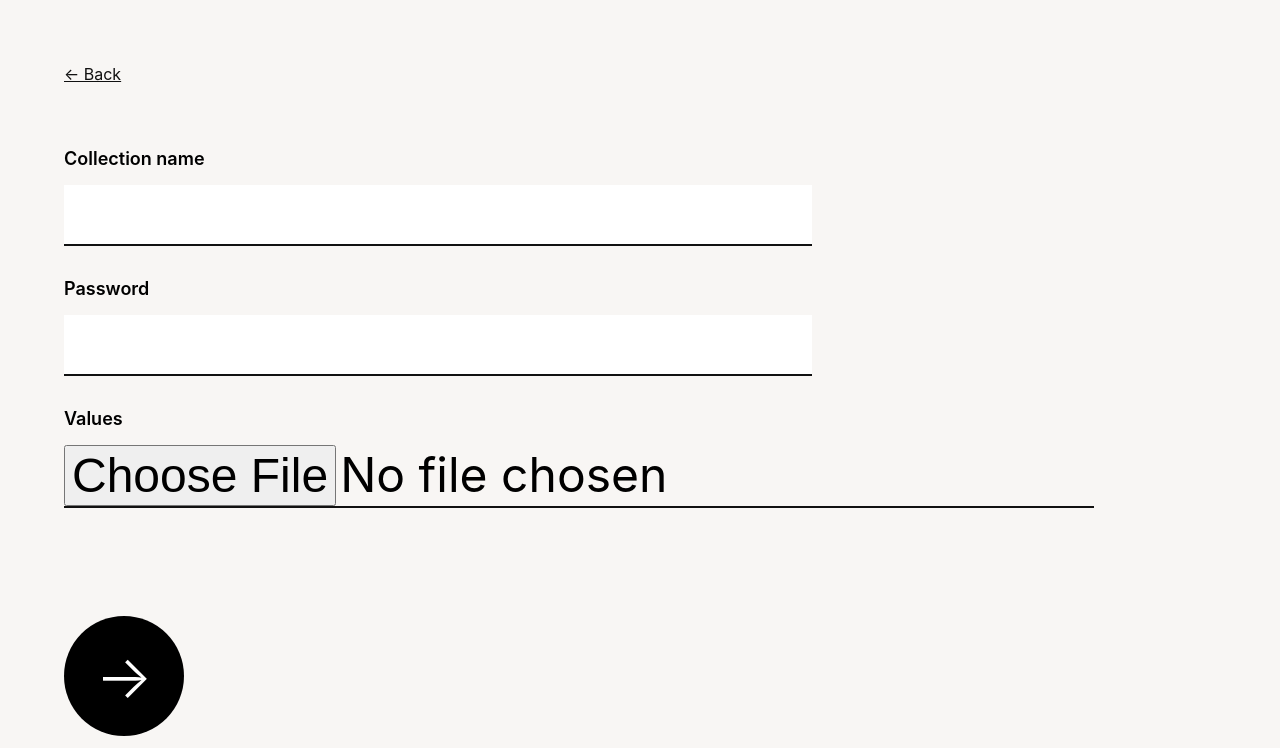
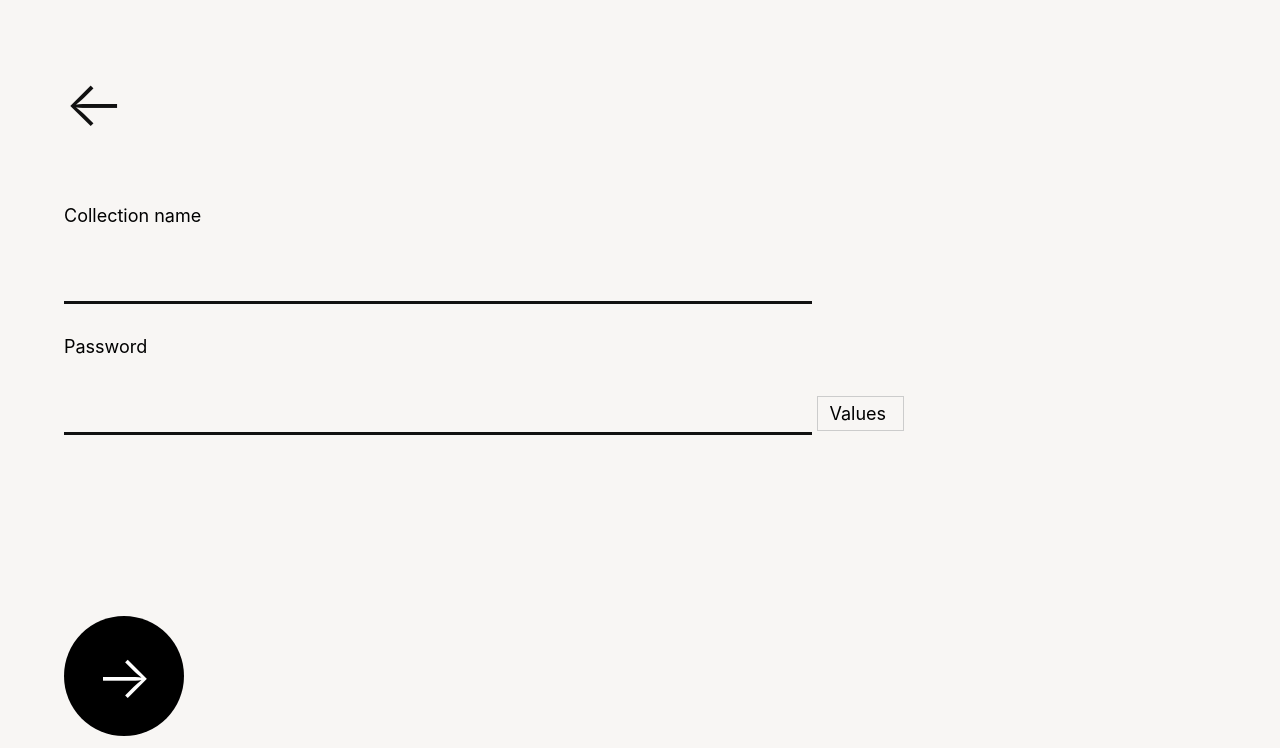
Before and after one commit to damagedgoods/combinator, a Django app: page /combine/collection/new/ in a window 1280 px wide. Shown: the top 748 px of the page. Run offline with Django 5.2, Linux system fonts and the light colour scheme.

Commit message:
Minor restylings

```diff
--- a/combine/static/css/styles.css
+++ b/combine/static/css/styles.css
@@ -263,7 +263,7 @@ form {
 label {
     display: block;
     font-size: 18px;
-    font-weight: 600;
+    font-weight: 400;
     margin: 32px 0 0 0;
 }
 
@@ -277,13 +277,15 @@ span.explanation {
 input {
     margin: 16px 0 0 0;
     border: none;
-    border-bottom: 2px solid #111;
+    border-bottom: 3px solid #111;
     font-size: 48px;
     font-weight: 400;
+    background-color: transparent;
 }
 
 input:focus{
     outline: none;
+    border-bottom: 3px solid orange;
 }
 
 input[type=submit] {
@@ -335,3 +337,15 @@ a.bigLink {
     margin: 32px 0;
     cursor: pointer;
 }
+
+
+input[type="file"] {
+    display: none;
+  }
+
+.custom-file-upload {
+    border: 1px solid #ccc;
+    display: inline-block;
+    padding: 6px 12px;
+    cursor: pointer;
+  }
--- a/combine/templates/new.html
+++ b/combine/templates/new.html
@@ -14,7 +14,7 @@
 
 <body>
 	<div id="main">
-		<a href="../..">&larr; Back</a>
+		<a class="bigLink" href="../..">&larr;</a>
 
 		<form id="newCollectionForm" class="new" action="../create/" method="post" enctype="multipart/form-data">
 			{% csrf_token %}
@@ -28,7 +28,7 @@
 			<span class="explanation">Just in case you want to be the only person to edit it in the future</span>
 			<input type="password" id="password" name="password"/>
 
-			<label>Values <span id="csvError" class="error"></span></label>
+			<label for="file-upload" class="custom-file-upload">Values <span id="csvError" class="error"></span></label>
 			<span class="explanation">Drag & drop an excel or CSV file with your values. We will create a category for each column</span>
 			<input type="file" id="csv" name="csv"/>
 
--- a/combine/views.py
+++ b/combine/views.py
@@ -27,34 +27,35 @@ def new(request):
 def create(request):
     name = request.POST.get('name')
     password = request.POST.get('password')
-    # print(str(name)+" - "+str(password))
     c = Collection(name=name)
     c.save()
 
-    content = request.FILES['csv'].read().decode('utf-8')
+    if request.FILES:
+        content = request.FILES['csv'].read().decode('utf-8')
+        print("CONTENT: "+content)
 
-    # Process the first one to know number of columns and create Parts
-    firstLine = content.partition('\n')[0]
-    columns = firstLine.strip().split(';')
-    parts = []
-    pos = 0
-    for column in columns:
-        pos += 1
-        if len(column) > 0:
-            newPart = Part(name="part"+str(pos), collection=c)
-            newPart.save()
-            parts.append(newPart)
+        # Process the first one to know number of columns and create Parts
+        firstLine = content.partition('\n')[0]
+        columns = firstLine.strip().split(';')
+        parts = []
+        pos = 0
+        for column in columns:
+            pos += 1
+            if len(column) > 0:
+                newPart = Part(name="part"+str(pos), collection=c)
+                newPart.save()
+                parts.append(newPart)
 
-    # Then process the rest of lines to create Items
-    for row in content.splitlines():
-        newValues = row.strip().split(';')
-        pos = 0
-        for v in newValues:
-            if len(v) > 0:
-                part = parts[pos]
-                newItem = Item(value=v, part=part)
-                newItem.save()
-                pos += 1
+        # Then process the rest of lines to create Items
+        for row in content.splitlines():
+            newValues = row.strip().split(';')
+            pos = 0
+            for v in newValues:
+                if len(v) > 0:
+                    part = parts[pos]
+                    newItem = Item(value=v, part=part)
+                    newItem.save()
+                    pos += 1
 
     return redirect("collection", slug=c.slug)
 
```
